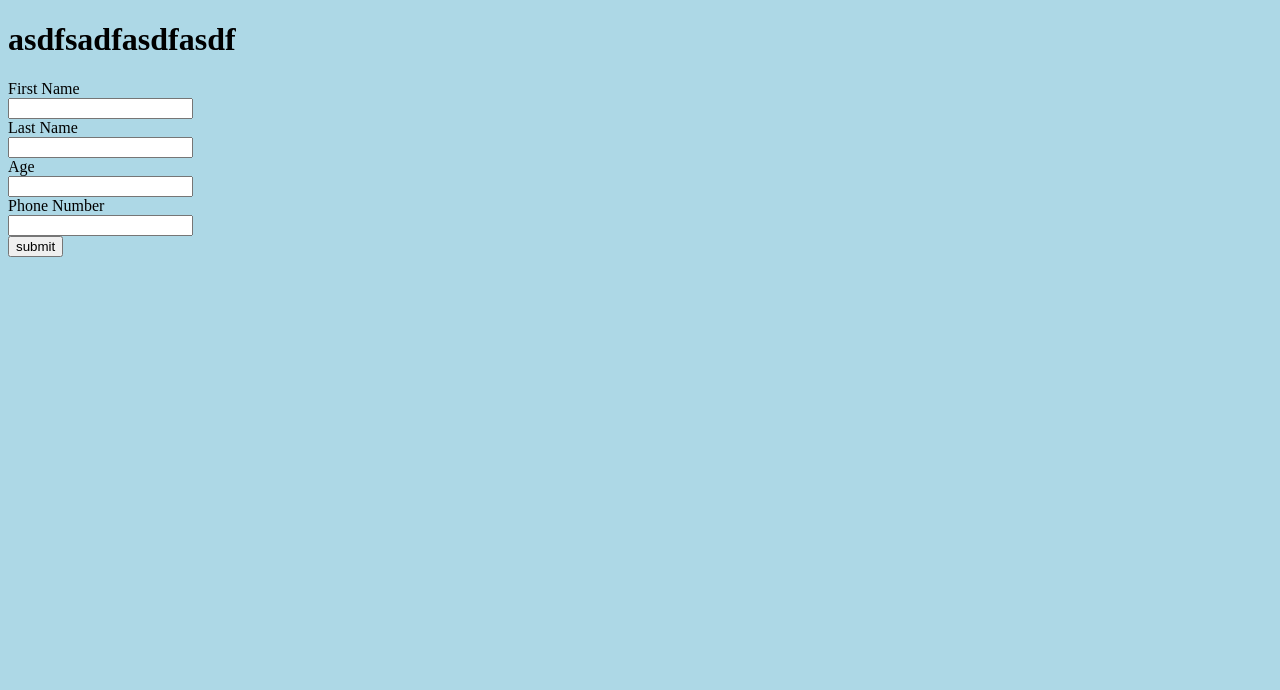
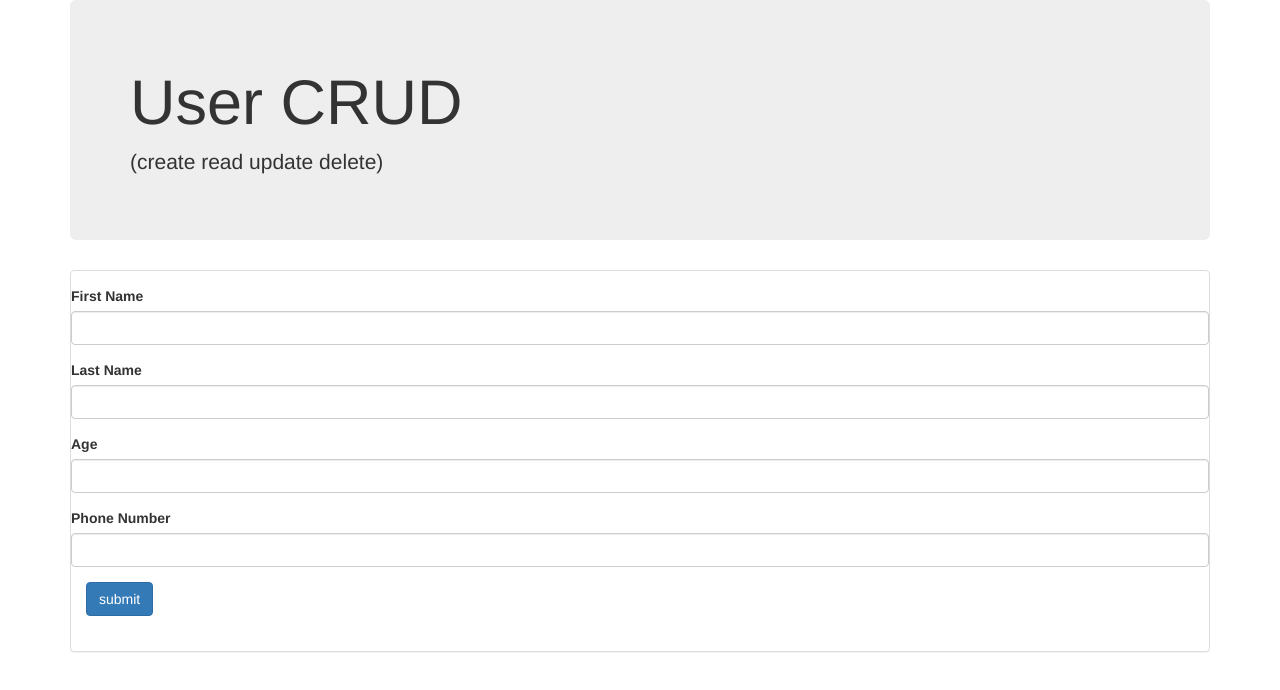
Before and after one commit to abbalcerek/CRUD, a plain HTML site: page src/static/index.html in a window 1280 px wide. Drawn offline with nearby package versions, Linux system fonts and the light colour scheme; no server answers.

Commit message:
adding some style with bootstrap

```diff
--- a/src/static/index.html
+++ b/src/static/index.html
@@ -2,34 +2,48 @@
 <html>
 <head>
   <link rel="stylesheet" type="text/css" href="style.css">
+  <link rel="stylesheet" href="https://maxcdn.bootstrapcdn.com/bootstrap/3.3.7/css/bootstrap.min.css" integrity="sha384-BVYiiSIFeK1dGmJRAkycuHAHRg32OmUcww7on3RYdg4Va+PmSTsz/K68vbdEjh4u" crossorigin="anonymous">
   <script src="https://ajax.googleapis.com/ajax/libs/jquery/3.1.0/jquery.min.js"></script>
 </head>
 <body>
-<h1 style="{color: blue;}">asdfsadfasdfasdf</h1>
 
-<form id="userForm">
-  <label for="firstName">First Name</label><br>
-  <input type="text" name="firstName" id="firstName"><br>
+<div class="container">
 
-  <label for="lastName">Last Name</label><br>
-  <input type="text" name="lastName" id="lastName"><br>
+  <div class="jumbotron">
+    <h1>User CRUD</h1>
+    <p>(create read update delete)</p>
+  </div>
 
-  <label for="age">Age</label><br>
-  <input type="number" name="age" min="1" id="age"><br>
-
-  <label for="phoneNumber">Phone Number</label><br>
-  <input type="text" name="phoneNumber" id="phoneNumber">
-
-  <br>
-  <input type="button" value="submit" onclick="addUser()">
-
-</form>
-<div id="users">
-  <ul id="userList"></ul>
+  <div class="panel panel-default">
+    <div class="panel-body">
+        <form id="userForm" class="form-horizontal">
+          <div class="form-group">
+            <label for="firstName">First Name</label><br>
+            <input type="text" name="firstName" id="firstName" class="form-control">
+          </div>
+          <div class="form-group">
+            <label for="lastName">Last Name</label><br>
+            <input type="text" name="lastName" id="lastName" class="form-control">
+          </div>
+          <div class="form-group">
+            <label for="age">Age</label><br>
+            <input type="number" name="age" min="1" id="age" class="form-control">
+          </div>
+          <div class="form-group">
+            <label for="phoneNumber">Phone Number</label><br>
+            <input type="text" name="phoneNumber" id="phoneNumber" class="form-control">
+          </div>
+          <input type="button" class="btn btn-primary" value="submit" onclick="addUser()">
+        </form>
+    </div>
+    <div id="users">
+      <ul id="userList" class="list-group"></ul>
+    </div>
+  </div>
 </div>
 
 <script type="text/javascript">
-  let path = "http://localhost:8080/";
+  let path = "http://localhost:8081/";
 
   $.get(`${path}users`, function(data) {
     $.each(data, function(index, user) {
@@ -38,7 +52,7 @@
     });
   });
 
-  var addUser = function () {
+  let addUser = function () {
 
     let form = {};
     $.each($('#userForm').serializeArray(), function (i, field) {
@@ -57,7 +71,7 @@
     });
   };
 
-  var removeUser = function (userId) {
+  let removeUser = function (userId) {
     $.ajax({
       type: "DELETE",
       url: `${path}deleteUser/${userId}`,
@@ -67,12 +81,12 @@
     });
   };
 
-  var appendUser = function (user) {
+  let appendUser = function (user) {
     $("#userList").append(
-      `<li id="${user.id}">name: ${user.firstName} ${user.lastName}
+      `<li id="${user.id}" class="list-group-item">name: ${user.firstName} ${user.lastName}
          <br> phone: ${user.phoneNumber}
          <br>age: ${user.age}
-         <br><button onclick="removeUser(${user.id})" id="delete-${user.id}">delete</button>
+         <br><button class="btn btn-default" onclick="removeUser(${user.id})" id="delete-${user.id}">delete</button>
        </li>`);
   }
 </script>
```
Also changed, not shown: 2 other files.
